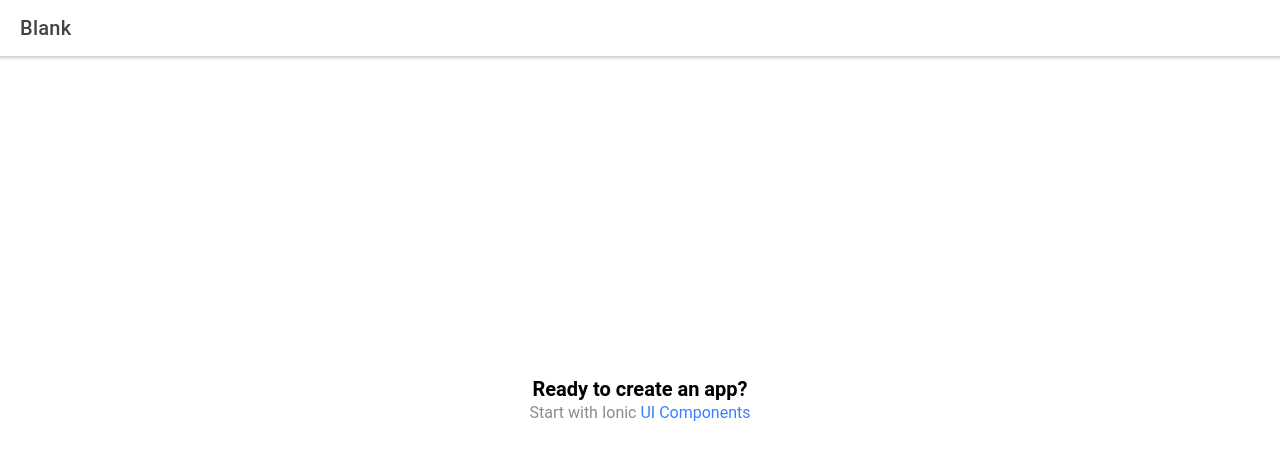
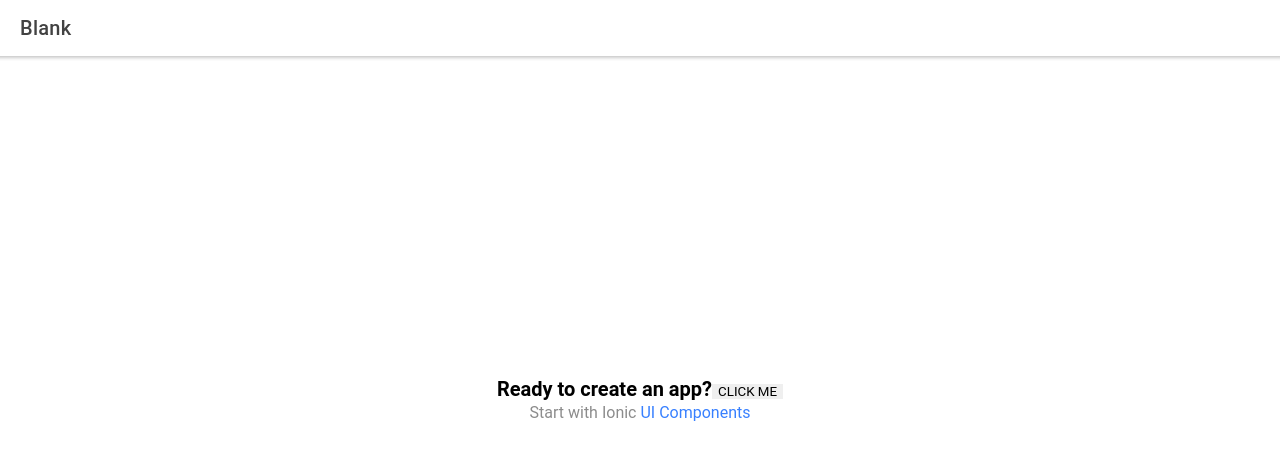
Before and after one commit to StevenCaddy/weather-caddy, a React (Create React App) app: page /home in a window 1280 px wide. Shown: the top 460 px of the page. Built offline with nearby package versions, Linux system fonts and the light colour scheme.

Commit message:
post createReact updates

```diff
--- a/src/App.tsx
+++ b/src/App.tsx
@@ -1,6 +1,8 @@
-import { Redirect, Route } from 'react-router-dom';
 import { IonApp, IonRouterOutlet } from '@ionic/react';
 import { IonReactRouter } from '@ionic/react-router';
+import React from 'react';
+import { Redirect, Route } from 'react-router-dom';
+import { QueryClient, QueryClientProvider } from 'react-query'
 import Home from './pages/Home';
 
 /* Core CSS required for Ionic components to work properly */
@@ -22,7 +24,12 @@ import '@ionic/react/css/display.css';
 /* Theme variables */
 import './theme/variables.css';
 
-const App: React.FC = () => (
+const App: React.FC = () => {
+
+  const queryClient = new QueryClient();
+
+  return (
+    <QueryClientProvider client={queryClient}>
       <IonApp>
         <IonReactRouter>
           <IonRouterOutlet>
@@ -35,6 +42,8 @@ const App: React.FC = () => (
           </IonRouterOutlet>
         </IonReactRouter>
       </IonApp>
-);
+    </QueryClientProvider>
+  )
+};
 
 export default App;
--- a/src/components/ExploreContainer.tsx
+++ b/src/components/ExploreContainer.tsx
@@ -1,11 +1,19 @@
+import React from 'react';
 import './ExploreContainer.css';
 
-interface ContainerProps { }
+export interface ExploreContainerProps {
+  say?: string;
+}
 
-const ExploreContainer: React.FC<ContainerProps> = () => {
+const ExploreContainer: React.FC<ExploreContainerProps> = ({ say = 'hello' }) => {
+  const hello = () => {
+    alert(say);
+  }
+
   return (
     <div className="container">
       <strong>Ready to create an app?</strong>
+      <button onClick={hello}>CLICK ME</button>
       <p>Start with Ionic <a target="_blank" rel="noopener noreferrer" href="https://ionicframework.com/docs/components">UI Components</a></p>
     </div>
   );
--- a/src/pages/Home.tsx
+++ b/src/pages/Home.tsx
@@ -1,3 +1,4 @@
+import React from 'react';
 import { IonContent, IonHeader, IonPage, IonTitle, IonToolbar } from '@ionic/react';
 import ExploreContainer from '../components/ExploreContainer';
 import './Home.css';
```
Also changed, not shown: package.json (+6 -5 lines), 1 other file (tests, documents, lock files or other folders). Lines whose indentation alone changed are shown as unchanged.
